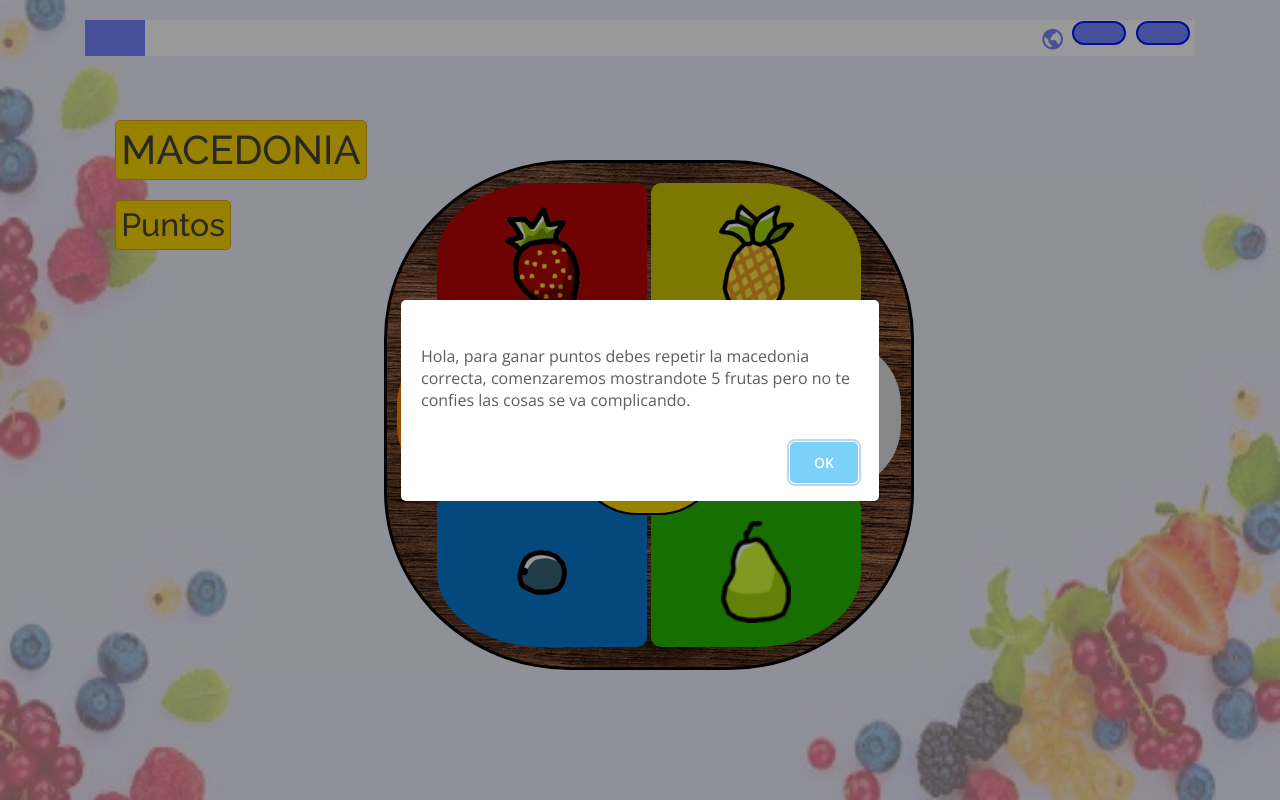
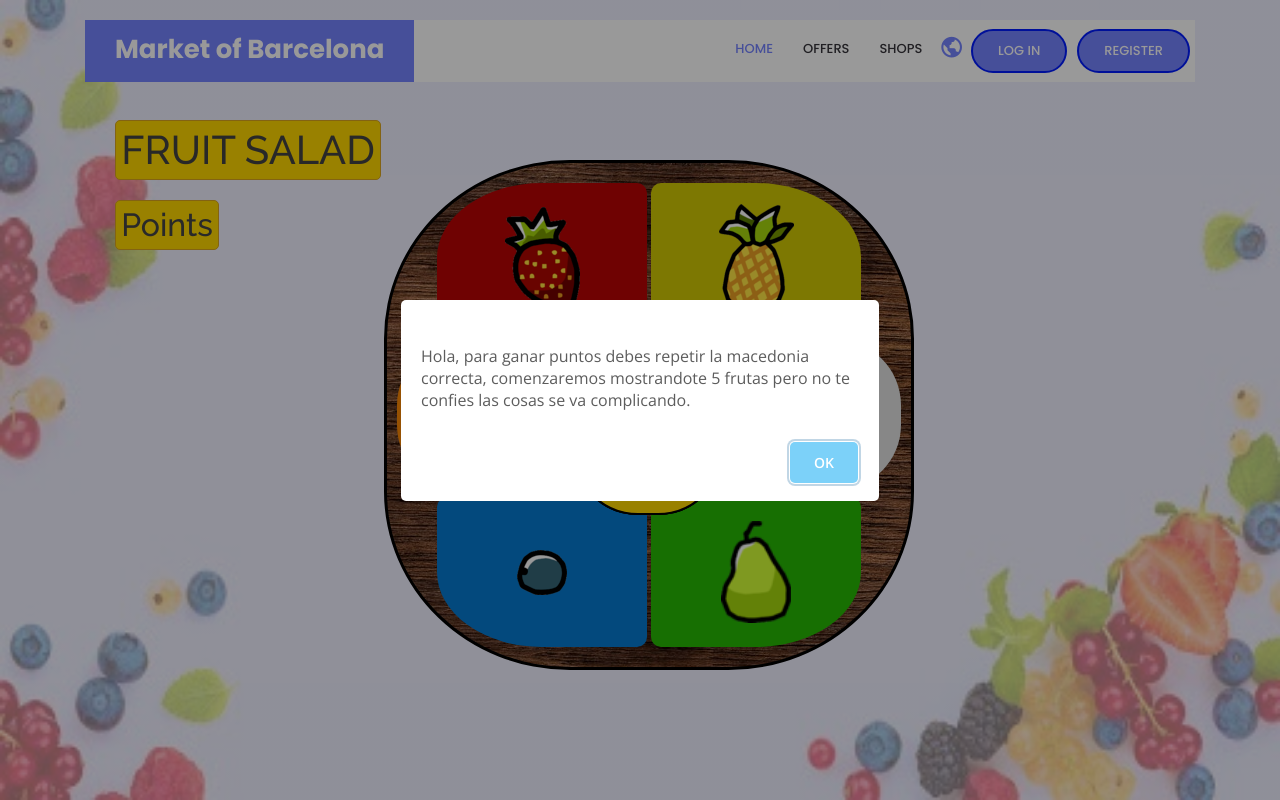
Before and after one commit to aplazuelob99/projecte2.github.io, a PHP site: page /Juegos/juego.php in a window 1280 px wide. Run offline with PHP 8.4, Linux system fonts and the light colour scheme; data that the repository does not hold is empty.

Commit message:
Translate juego  macedonia

```diff
--- a/Juegos/juego.php
+++ b/Juegos/juego.php
@@ -1,3 +1,17 @@
+<?php
+    $DEFAULT_LANG = "en";
+    $currentPage = "juego.php";
+
+    if (isset($_POST['lang'])) {
+        $_SESSION['language'] = $_POST['lang'];
+    } else if (!isset($_SESSION['language'])) {
+        $_SESSION['language'] = $DEFAULT_LANG;
+    }
+
+  $contentFile = $_SERVER['DOCUMENT_ROOT'] . "/projecte2.github.io/assets/content/" . $_SESSION['language'] . ".json";
+  $contentJson = file_get_contents($contentFile);
+  $content = json_decode($contentJson, true);
+?>
 <html>
     <head>
 
@@ -13,7 +27,7 @@
         <link rel="stylesheet" href="styles/cssjuego.css" type="text/css">
         <link href="../assets/css/style.css" rel="stylesheet">
 
-        <title>Macedonia</title>
+        <title><?php echo $content["juego1"]["gametitle"]; ?></title>
       <link rel="icon" type="image/png" href="img/piña.png"/>
     </head>
 <body>
@@ -28,9 +42,9 @@
 
 <div class="contenedor" style="margin-top: 0%">
 <div id="capanieve"></div>
-  <h1 id="salida" class="border 1px">MACEDONIA</h1>
+  <h1 id="salida" class="border 1px"><?php echo $content["juego1"]["gameh1"]; ?></h1>
 
-    <h2 id="puntos" class="border 1px">Puntos</h2>
+    <h2 id="puntos" class="border 1px"><?php echo $content["juego1"]["gameh2"]; ?></h2>
 
     <div class="pantalla" id="pantalla" style="left: 30%; top: 20%">
         <div class="fruta" id="rojo" data-izquierda="false"></div>
@@ -41,8 +55,8 @@
         <div class="fruta" id ="verde" data-izquierda="true"></div>
         <div class="macedonia"></div>
         <div class="macedonia" id="cuenta"></div>
-        <button class="macedonia" id="empezar">Empezar</button>
-        <button class="macedonia" id="siguiente">Siguiente Juego</button>
+        <button class="macedonia" id="empezar"><?php echo $content["juego1"]["gamestart"]; ?></button>
+        <button class="macedonia" id="siguiente"><?php echo $content["juego1"]["gamenext"]; ?></button>
 
 
 
--- a/assets/content/en.json
+++ b/assets/content/en.json
@@ -85,15 +85,19 @@
         "alumnos": "Designed by students from <a href='https://politecnics.barcelona'>Politecnics</a>"
     },
     "juego1": {
-
+        "gametitle": "Fruit salad",
+        "gameh1": "FRUIT SALAD",
+        "gameh2": "Points",
+        "gamestart": "Start",
+        "gamenext": "Next Game"
     },
     "juego2": {
-
+        "gametitle": "Collect the meat"
     },
     "juego3": {
-
+        "gametitle": "Bakery"
     },
     "juego4": {
-
+        "gametitle": "Fish shop"
     }
 }
```
Also changed, not shown: assets/content/ca.json (+8 -4 lines), assets/content/es.json (+8 -4 lines).
